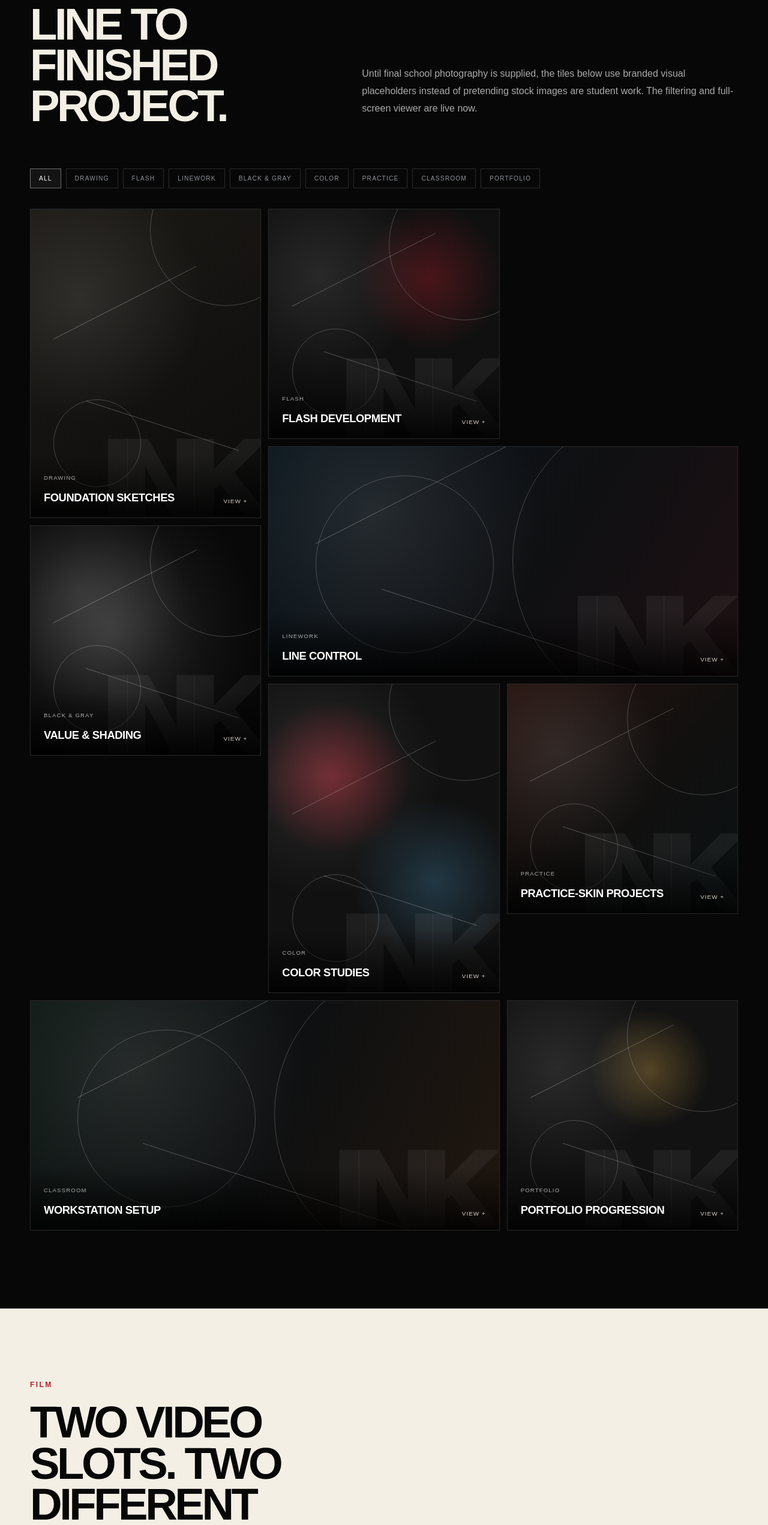
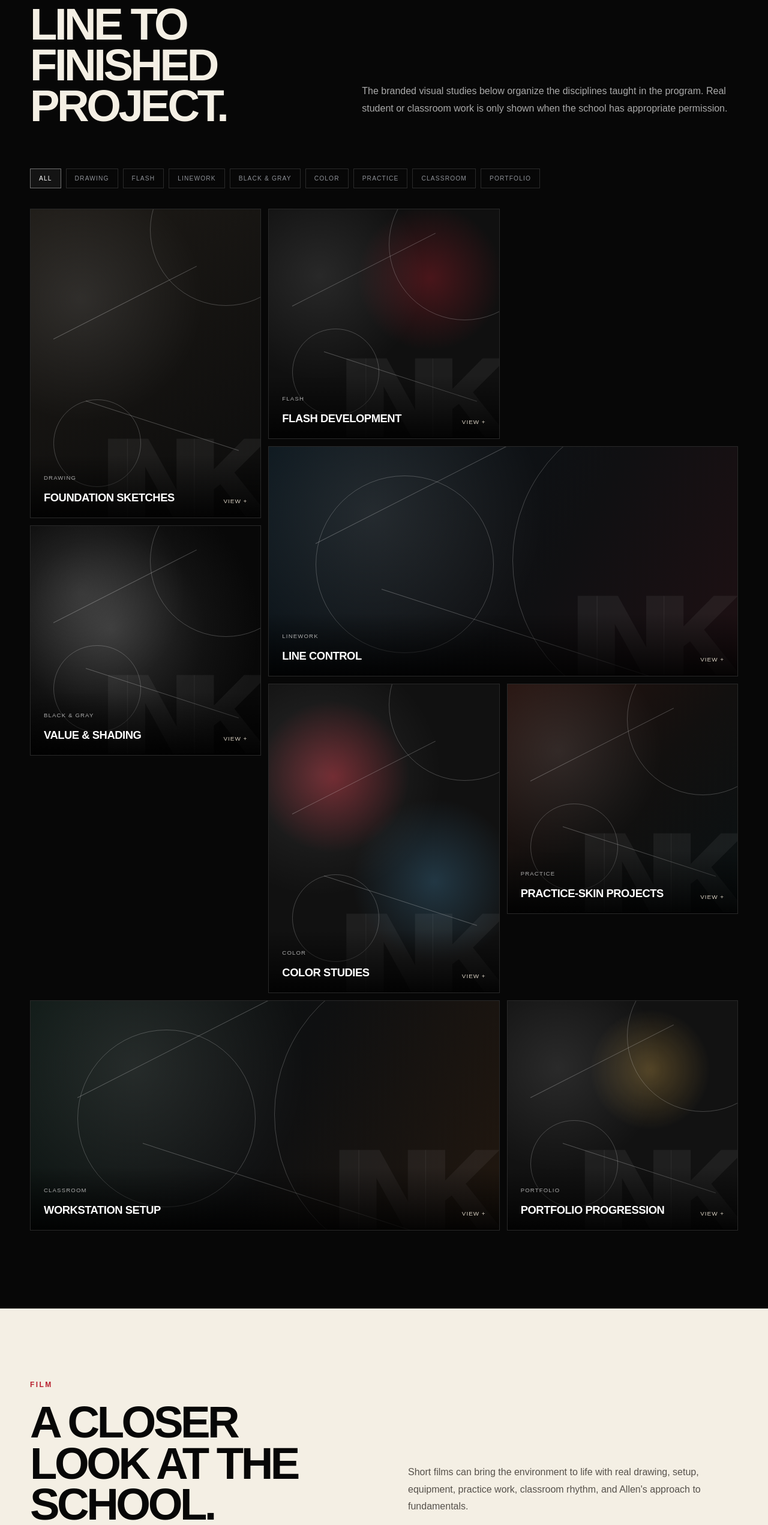
Before and after one commit to Adhco0543/tattoo_ink_school, a Next.js app: page /gallery in a window 1280 px wide. Shown: the part 920-3463 px from the top of the page at 60% size. Built offline with nearby package versions, Linux system fonts and the light colour scheme; no server answers.

Commit message:
Build 10: polish public gallery and remove internal production notes

```diff
--- a/app/gallery/page.tsx
+++ b/app/gallery/page.tsx
@@ -39,8 +39,8 @@ export default function GalleryPage() {
           <h2>From pencil line to finished project.</h2>
         </div>
         <p>
-          Until final school photography is supplied, the tiles below use branded visual placeholders
-          instead of pretending stock images are student work. The filtering and full-screen viewer are live now.
+          The branded visual studies below organize the disciplines taught in the program.
+          Real student or classroom work is only shown when the school has appropriate permission.
         </p>
       </section>
 
@@ -52,34 +52,15 @@ export default function GalleryPage() {
         <div className="shell video-section-heading">
           <div>
             <p className="eyebrow">Film</p>
-            <h2>Two video slots. Two different jobs.</h2>
+            <h2>A closer look at the school.</h2>
           </div>
           <p>
-            The first video is a short silent homepage loop. The second is a longer school story
-            featuring Allen and real classroom footage.
+            Short films can bring the environment to life with real drawing, setup, equipment,
+            practice work, classroom rhythm, and Allen&apos;s approach to fundamentals.
           </p>
         </div>
         <div className="shell">
           <VideoShowcase />
-        </div>
-      </section>
-
-      <section className="media-shot-list">
-        <div className="shell shot-list-grid">
-          <div>
-            <p className="eyebrow">What to film</p>
-            <h2>Capture the details people can almost feel.</h2>
-          </div>
-          <ol>
-            <li><span>01</span><strong>Pencil and marker work on paper</strong></li>
-            <li><span>02</span><strong>Clean workstation setup and barriers</strong></li>
-            <li><span>03</span><strong>Stencil preparation and placement</strong></li>
-            <li><span>04</span><strong>Machine, cartridge, and ink close-ups</strong></li>
-            <li><span>05</span><strong>Practice-skin linework, shading, and color</strong></li>
-            <li><span>06</span><strong>Allen explaining or demonstrating</strong></li>
-            <li><span>07</span><strong>Student artwork with permission</strong></li>
-            <li><span>08</span><strong>Finished portfolio photographs</strong></li>
-          </ol>
         </div>
       </section>
 
```
